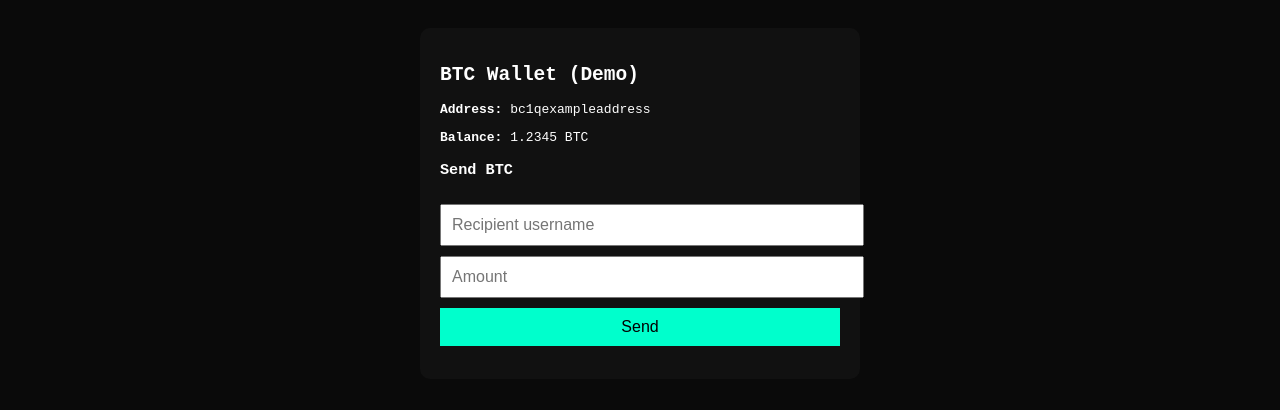
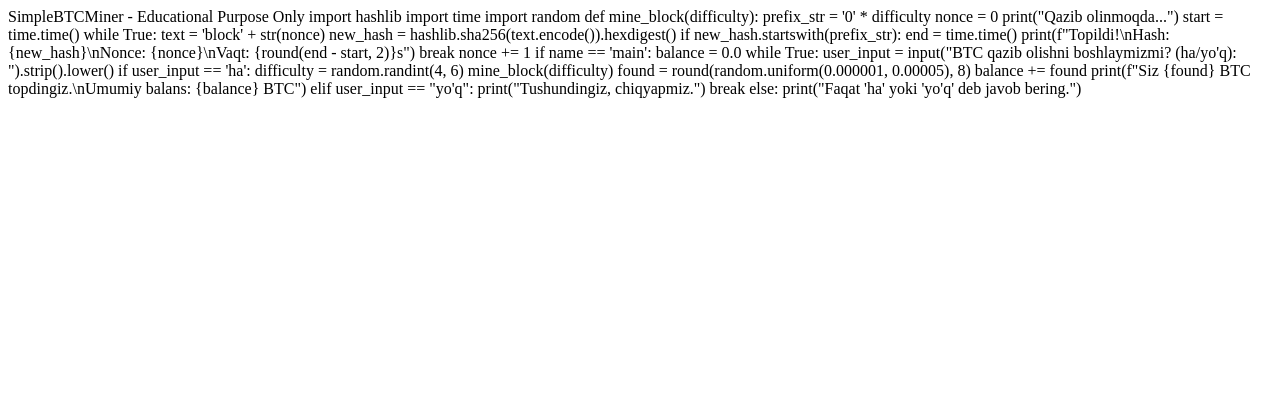
Before and after one commit to ozodlikga/Ozodlik-sari, a plain HTML site: page index.html in a window 1280 px wide. Drawn offline with Linux system fonts and the light colour scheme.

Commit message:
Update index.html

```diff
--- a/index.html
+++ b/index.html
@@ -1,43 +1,7 @@
-<!DOCTYPE html><html lang="en">
-<head>
-  <meta charset="UTF-8">
-  <meta name="viewport" content="width=device-width, initial-scale=1.0">
-  <title>Mock BTC Wallet</title>
-  <style>
-    body { background-color: #0a0a0a; color: white; font-family: monospace; padding: 20px; }
-    .wallet { background: #111; padding: 20px; border-radius: 10px; max-width: 400px; margin: auto; }
-    input, button { margin-top: 10px; width: 100%; padding: 10px; font-size: 16px; }
-    button { background: #00ffcc; color: black; border: none; cursor: pointer; }
-    button:hover { background: #00ccaa; }
-  </style>
-</head>
-<body>
-  <div class="wallet">
-    <h2>BTC Wallet (Demo)</h2>
-    <p><strong>Address:</strong> <span id="wallet">bc1qexampleaddress</span></p>
-    <p><strong>Balance:</strong> <span id="balance">1.2345 BTC</span></p><h3>Send BTC</h3>
-<input type="text" id="to" placeholder="Recipient username">
-<input type="number" id="amount" placeholder="Amount">
-<button onclick="sendBTC()">Send</button>
+SimpleBTCMiner - Educational Purpose Only
 
-<pre id="result"></pre>
+import hashlib import time import random
 
-  </div>  <script>
-    async function sendBTC() {
-      const to = document.getElementById('to').value;
-      const amount = parseFloat(document.getElementById('amount').value);
+def mine_block(difficulty): prefix_str = '0' * difficulty nonce = 0 print("Qazib olinmoqda...") start = time.time() while True: text = 'block' + str(nonce) new_hash = hashlib.sha256(text.encode()).hexdigest() if new_hash.startswith(prefix_str): end = time.time() print(f"Topildi!\nHash: {new_hash}\nNonce: {nonce}\nVaqt: {round(end - start, 2)}s") break nonce += 1
 
-      const response = await fetch('http://localhost:3000/send', {
-        method: 'POST',
-        headers: { 'Content-Type': 'application/json' },
-        body: JSON.stringify({ from: 'user1', to, amount })
-      });
-
-      const result = await response.json();
-      document.getElementById('result').textContent = JSON.stringify(result, null, 2);
-      if (result.message === 'Transaction successful') {
-        document.getElementById('balance').textContent = `${(1.2345 - amount).toFixed(4)} BTC`;
-      }
-    }
-  </script></body>
-  </html>
+if name == 'main': balance = 0.0 while True: user_input = input("BTC qazib olishni boshlaymizmi? (ha/yo'q): ").strip().lower() if user_input == 'ha': difficulty = random.randint(4, 6) mine_block(difficulty) found = round(random.uniform(0.000001, 0.00005), 8) balance += found print(f"Siz {found} BTC topdingiz.\nUmumiy balans: {balance} BTC") elif user_input == "yo'q": print("Tushundingiz, chiqyapmiz.") break else: print("Faqat 'ha' yoki 'yo'q' deb javob bering.")
```
